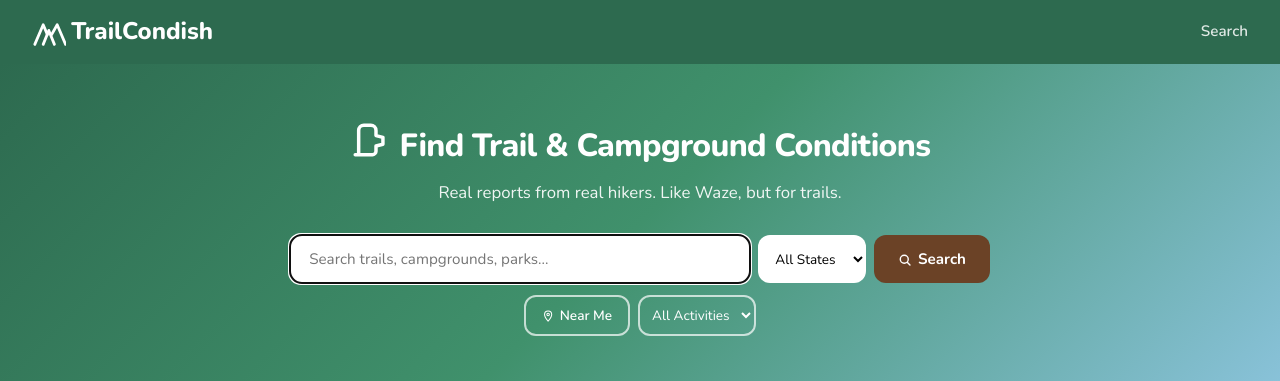
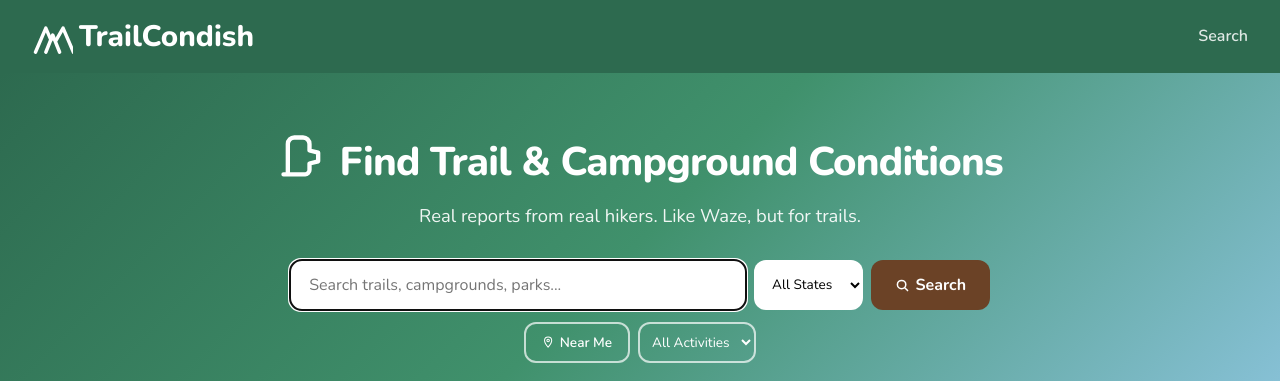
Before and after one commit to Ben-Fox/trail_cond, a Flask app: page / in a window 1280 px wide. Shown: the top 381 px of the page. Run offline with Flask 3, Linux system fonts and the light colour scheme; data that the repository does not hold is empty.

Commit message:
Increase header font sizes for better visual hierarchy

```diff
--- a/static/css/style.css
+++ b/static/css/style.css
@@ -16,12 +16,12 @@
     --shadow: 0 2px 12px rgba(0,0,0,0.08);
     --font-xs: 0.75rem;
     --font-sm: 0.85rem;
-    --font-base: 0.95rem;
-    --font-md: 1.05rem;
-    --font-lg: 1.25rem;
-    --font-xl: 1.5rem;
-    --font-2xl: 2rem;
-    --font-3xl: 2.4rem;
+    --font-base: 1rem;
+    --font-md: 1.15rem;
+    --font-lg: 1.4rem;
+    --font-xl: 1.85rem;
+    --font-2xl: 2.5rem;
+    --font-3xl: 3rem;
 }
 
 * { margin: 0; padding: 0; box-sizing: border-box; }
@@ -145,7 +145,7 @@ h2 .icon { color: var(--green); }
     border-left: 4px solid var(--green);
 }
 .result-card:hover { transform: translateY(-2px); box-shadow: 0 4px 16px rgba(0,0,0,0.12); }
-.result-card h3 { font-size: var(--font-md); color: var(--green); margin-bottom: 0.25rem; font-weight: 700; }
+.result-card h3 { font-size: var(--font-lg); color: var(--green); margin-bottom: 0.25rem; font-weight: 700; }
 .result-card h3 a { color: inherit; text-decoration: none; }
 .result-card h3 a:hover { text-decoration: underline; }
 .result-card p { font-size: var(--font-sm); color: var(--text-light); line-height: 1.5; }
@@ -156,7 +156,7 @@ h2 .icon { color: var(--green); }
 
 /* Conditions-first result cards */
 .result-card.conditions-first { border-left: none; border-top: 4px solid var(--green); padding: 0.85rem 1rem; }
-.result-card.conditions-first h3 { font-size: var(--font-base); margin: 0.3rem 0 0.15rem; }
+.result-card.conditions-first h3 { font-size: var(--font-lg); margin: 0.3rem 0 0.15rem; }
 .rc-condition-row {
     display: flex; align-items: center; gap: 0.5rem; flex-wrap: wrap;
     margin-bottom: 0.35rem;
```
